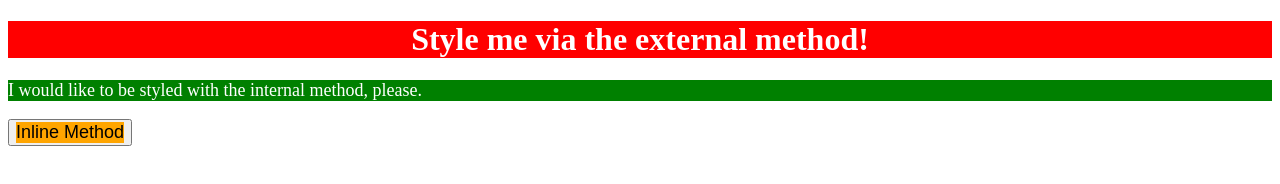
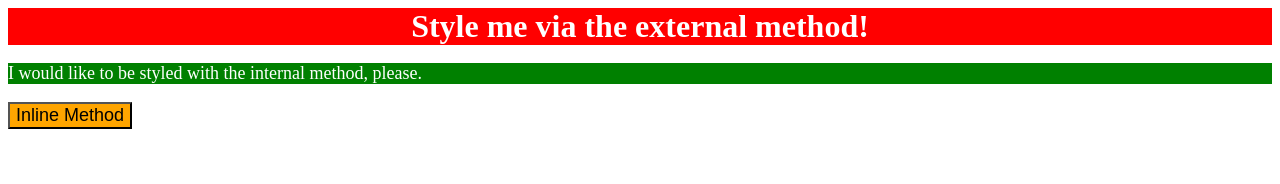
Before and after one commit to JoshuaSimpers/CSS-Intro, a plain HTML site: page index.html in a window 1280 px wide. Drawn offline with Linux system fonts and the light colour scheme.

Commit message:
Fixed the code to be more in line with what the assignment required

```diff
--- a/index.html
+++ b/index.html
@@ -13,10 +13,8 @@
         </style>
     </head>
     <body>
-        <h1>Style me via the external method!</h1>
+        <div>Style me via the external method!</div>
         <p>I would like to be styled with the internal method, please.</p>
-        <button>
-            <div style="background-color: orange; font-size: 18px;">Inline Method</div>
-        </button>
+        <button style="background-color: orange; font-size: 18px;">Inline Method</button>
     </body>
 </html>
--- a/styles.css
+++ b/styles.css
@@ -1,4 +1,4 @@
-h1 {
+div {
     color: white;
     background-color: red;
     font-size: 32px;
```
